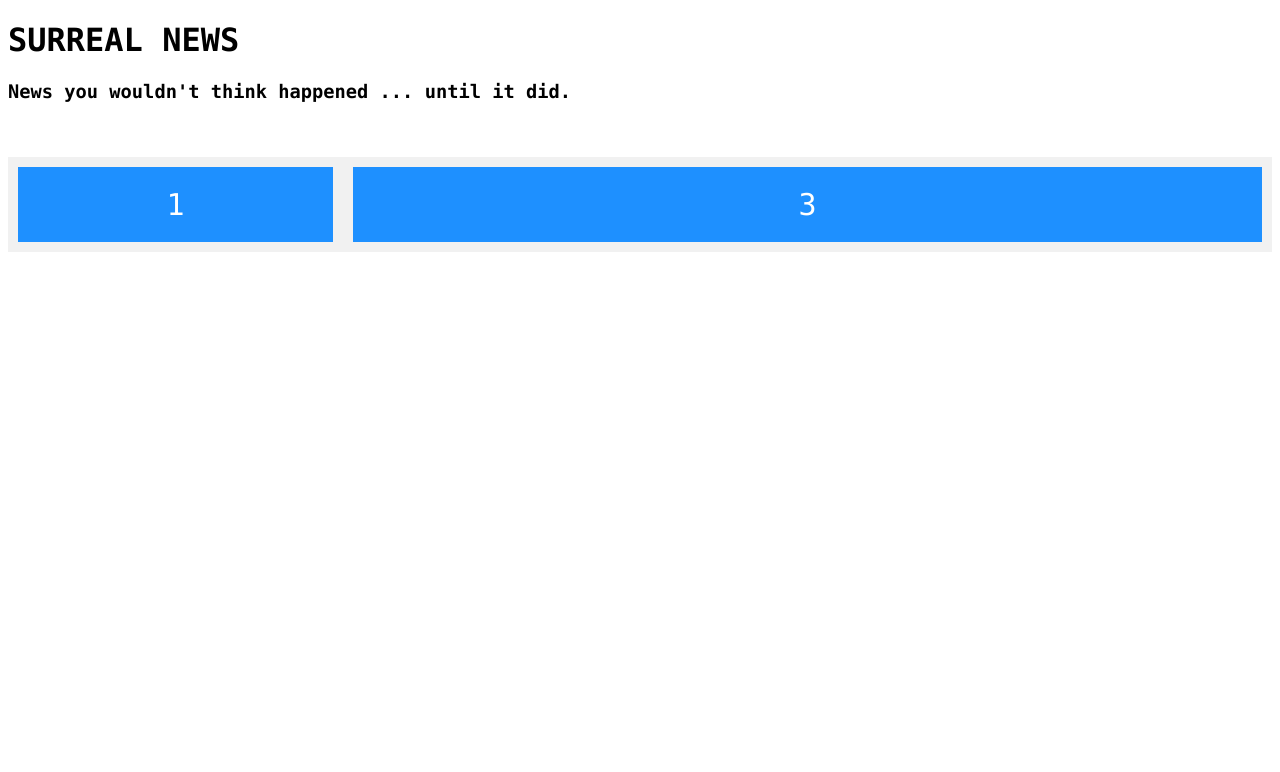
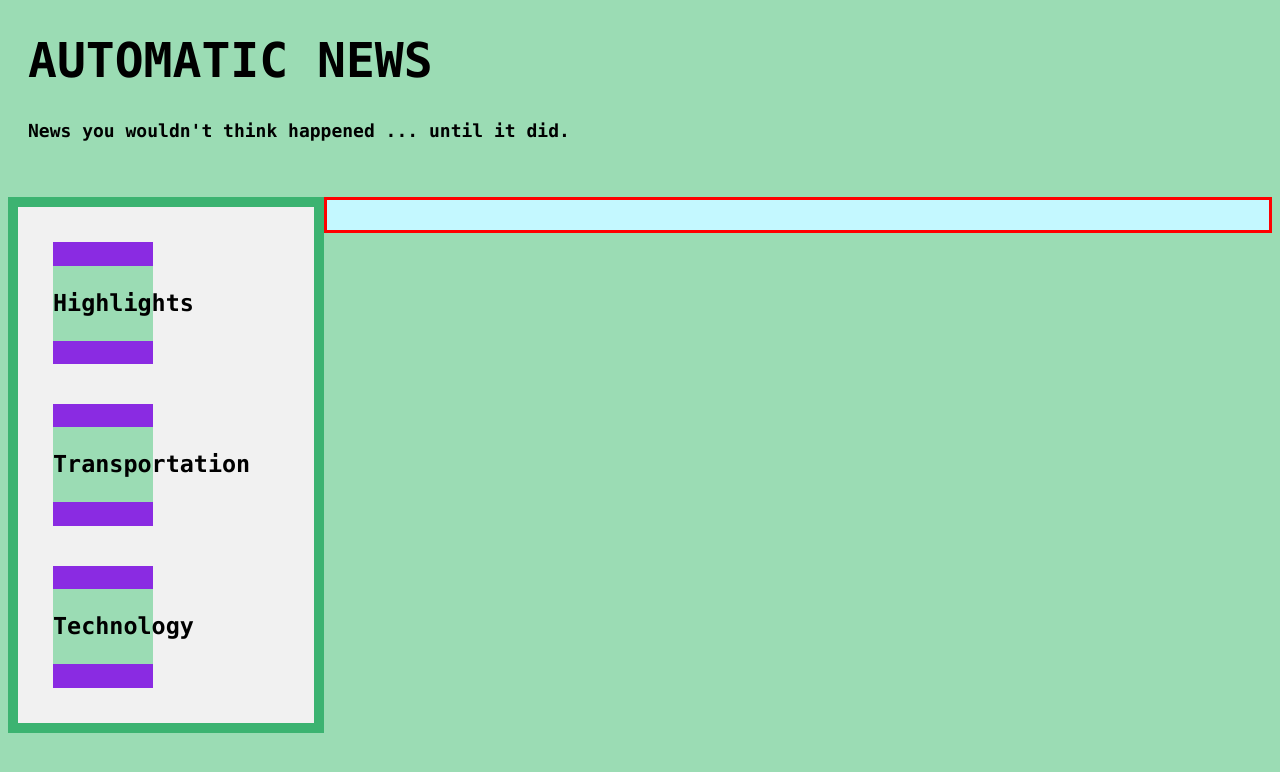
Before and after one commit to justokarell/surrealnews, a Python web app: template main/Templates/main/home.html in a window 1280 px wide. Shown: the top 772 px of the page. Run offline with Jinja, Linux system fonts and the light colour scheme; the template is opened without the code that fills it, so the values that code supplies are empty.

Commit message:
some more formatting

```diff
--- a/main/Templates/main/home.html
+++ b/main/Templates/main/home.html
@@ -1,9 +1,6 @@
 
 <!DOCTYPE html>
-<!--[if lt IE 7]>      <html class="no-js lt-ie9 lt-ie8 lt-ie7"> <![endif]-->
-<!--[if IE 7]>         <html class="no-js lt-ie9 lt-ie8"> <![endif]-->
-<!--[if IE 8]>         <html class="no-js lt-ie9"> <![endif]-->
-<!--[if gt IE 8]><!--> <html class="no-js"> <!--<![endif]-->
+<html>
 
 <head>
 
@@ -16,27 +13,71 @@
 
 <style>
 
+* {
+  box-sizing: border-box;
+  background-color: rgb(155, 220, 180);
+}
+
 .header-main {
+  margin: 20px;
+  font-family: "Lucida Console", Courier, monospace;
+  font-size: 24px;
+}
+
+.header-main > h3 {
+  font-family: "Lucida Console", Courier, monospace;
+  font-size: 18px;
+  border: 10px yellow;
+
+}
+
+.main {
+  width: 75%;
+  float: left;
+  padding: 15px;
+  border: 3px solid red;
+  background-color: rgb(196, 248, 255);
+}
+
+.menu {
+  display: flex;
+  flex-direction: column;
+  width: 25%;
+  float: left;
+  padding: 15px;
+  margin: 10px white;
+  border: 10px solid mediumseagreen;
+  background-color:  #f1f1f1;
+}
+
+.menu > div {
+  background-color: blueviolet;
+  width: 100px;
+  margin: 15px blueviolet;
+  text-align: center;
+  line-height: 75px;
+  font-size: 20px;
+  font-family: "Lucida Console", Courier, monospace;
+}
+
+
+.category {
+  background-color: blueviolet;
+  width: 100px;
+  margin: 20px;
+  text-align: center;
+  line-height: 75px;
+  font-size: 30px;
   font-family: "Lucida Console", Courier, monospace;
 
 }
 
-.flex-container {
-  display: flex;
-  align-items: stretch;
-  background-color: #f1f1f1;
+.category > div {
+  text-align: center;
   font-family: "Lucida Console", Courier, monospace;
+  border: 15px white;
 }
 
-.flex-container > div {
-  background-color: DodgerBlue;
-  color: white;
-  margin: 10px;
-  text-align: center;
-  line-height: 75px;
-  font-size: 30px;
-  font-family: "Lucida Console", Courier, monospace;
-}
 </style>
 </head>
 
@@ -44,13 +85,27 @@
 <body>
 
 <div class="header-main">
-  <h1>SURREAL NEWS</h1>
+  <h1>AUTOMATIC NEWS</h1>
   <h3>News you wouldn't think happened ... until it did.</h3>
 </div>
 <br></br>
-<div class="flex-container">
-  <div style="flex-grow: 1">1</div>
-  <div style="flex-grow: 3">3</div>
+
+<div class="menu">
+  <div class="category">
+
+    <h3>Highlights</h3>
+  </div>
+  <div class="category">
+    <h3>Transportation</h3>
+  </div>
+  <div class="category">
+    <h3>Technology</h3>
+  </div>
+
+</div>
+
+<div class="main">
+
 </div>
 
 </body>
```
